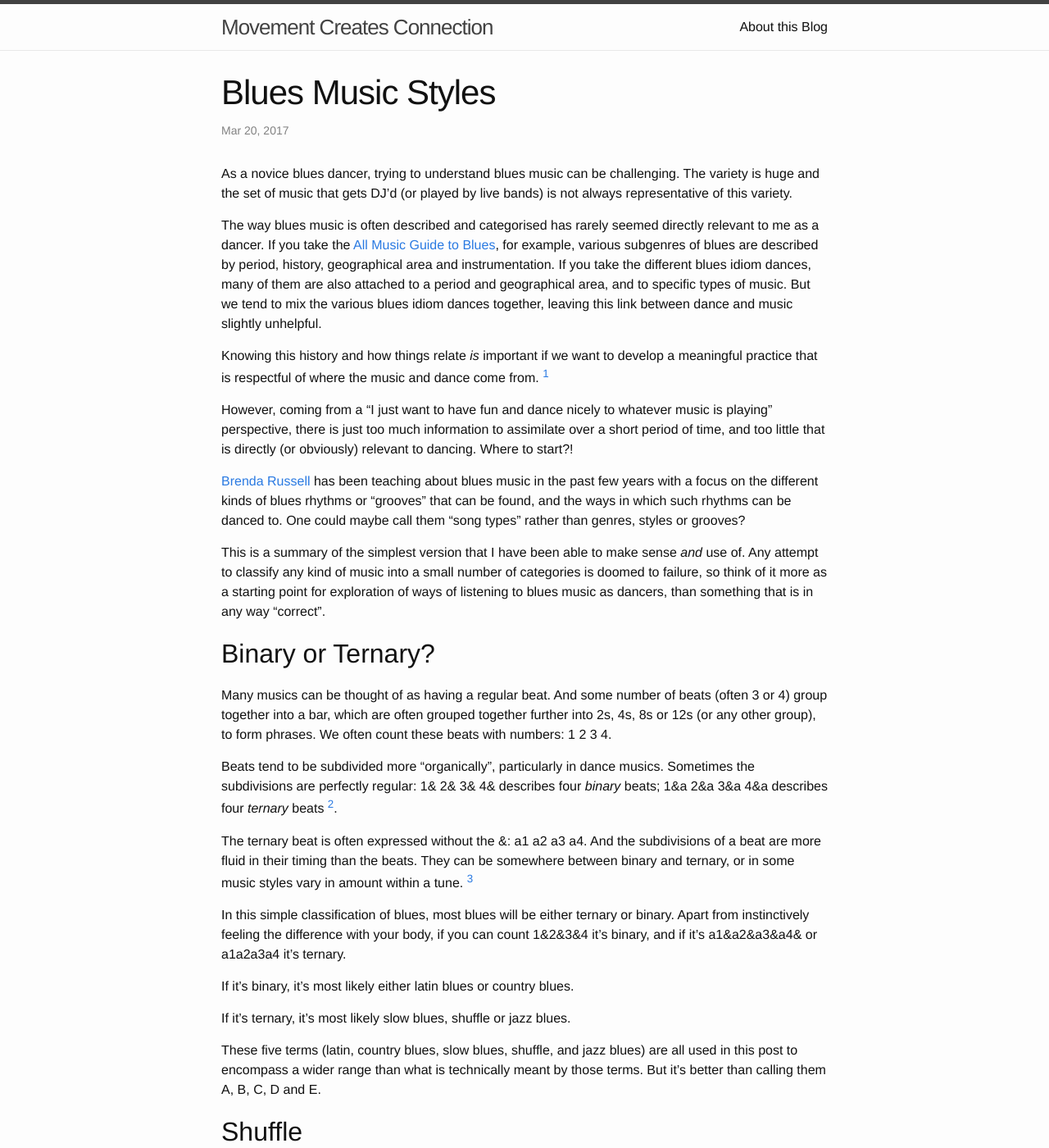
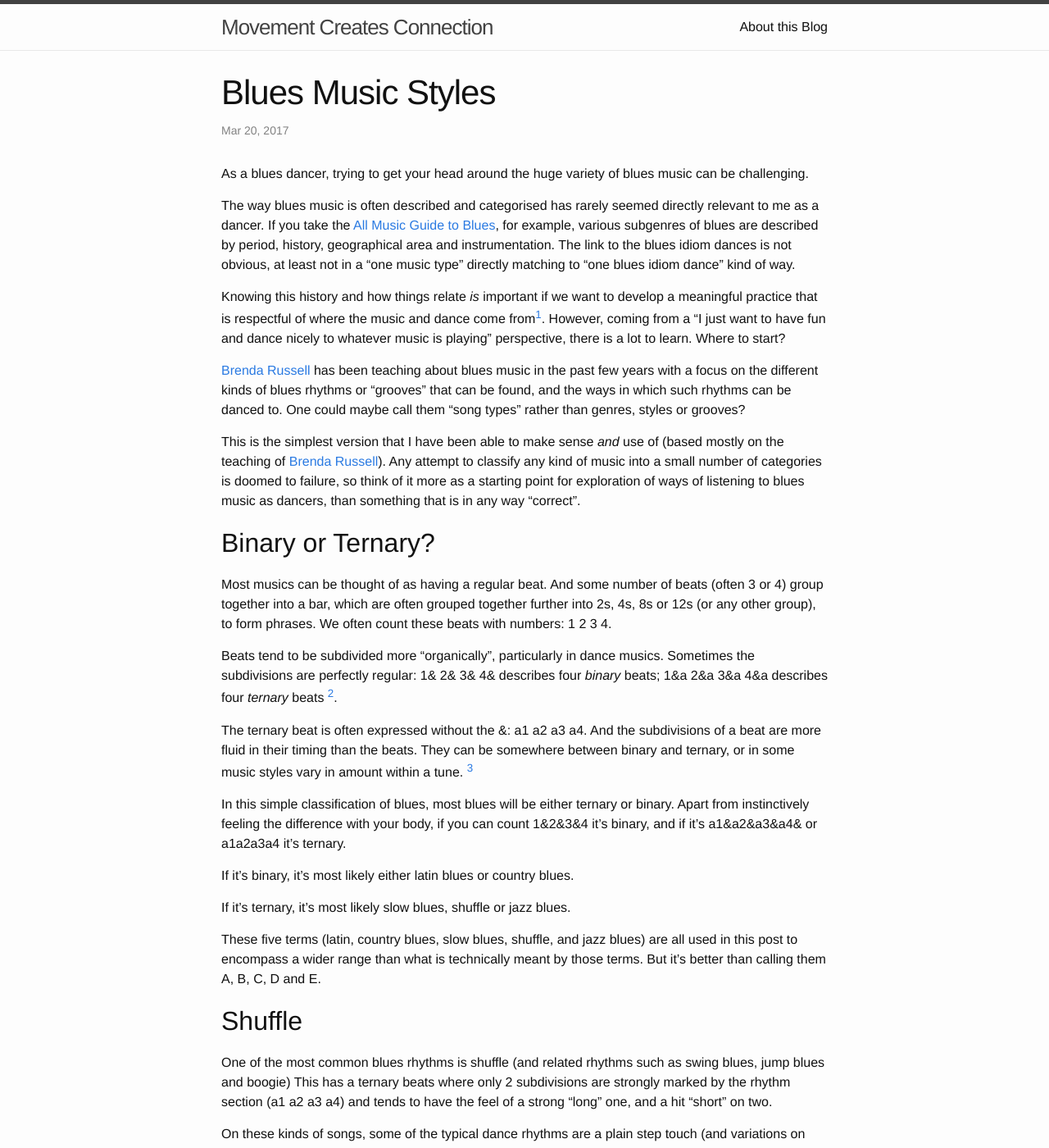
Before and after one commit to gregdyke/gregdyke.github.io, a Jekyll site: the page built from _posts/2017-03-20-blues-music-styles.md, in a window 1280 px wide and 1400 px high. Shown: the whole window at 82% size. Built offline with Jekyll 4.4.1, drawn with Linux system fonts in a browser that asks for light colours; nearby versions of some CDN libraries.

Commit message:
make intro a bit less pompous

```diff
--- a/_posts/2017-03-20-blues-music-styles.md
+++ b/_posts/2017-03-20-blues-music-styles.md
@@ -5,21 +5,19 @@ title: Blues Music Styles
 tags: dance, blues, english
 ---
 
-As a novice blues dancer, trying to understand blues music can be challenging. The variety is huge and the set of music that gets DJ'd (or played by live bands) is not always representative of this variety.
+As a blues dancer, trying to get your head around the huge variety of blues music can be challenging.
 
-The way blues music is often described and categorised has rarely seemed directly relevant to me as a dancer. If you take the [All Music Guide to Blues](http://www.allmusic.com/genre/blues-ma0000002467), for example, various subgenres of blues are described by period, history, geographical area and instrumentation. If you take the different blues idiom dances, many of them are also attached to a period and geographical area, and to specific types of music. But we tend to mix the various blues idiom dances together, leaving this link between dance and music slightly unhelpful.
+The way blues music is often described and categorised has rarely seemed directly relevant to me as a dancer. If you take the [All Music Guide to Blues](http://www.allmusic.com/genre/blues-ma0000002467), for example, various subgenres of blues are described by period, history, geographical area and instrumentation. The link to the blues idiom dances is not obvious, at least not in a "one music type" directly matching to "one blues idiom dance" kind of way.
 
-Knowing this history and how things relate *is* important if we want to develop a meaningful practice that is respectful of where the music and dance come from. [^1]
-
-However, coming from a "I just want to have fun and dance nicely to whatever music is playing" perspective, there is just too much information to assimilate over a short period of time, and too little that is directly (or obviously) relevant to dancing. Where to start?!
+Knowing this history and how things relate *is* important if we want to develop a meaningful practice that is respectful of where the music and dance come from[^1]. However, coming from a "I just want to have fun and dance nicely to whatever music is playing" perspective, there is a lot to learn. Where to start?
 
 [Brenda Russell](http://www.dancemode.com/) has been teaching about blues music in the past few years with a focus on the different kinds of blues rhythms or "grooves" that can be found, and the ways in which such rhythms can be danced to. One could maybe call them "song types" rather than genres, styles or grooves?
 
-This is a summary of the simplest version that I have been able to make sense *and* use of. Any attempt to classify any kind of music into a small number of categories is doomed to failure, so think of it more as a starting point for exploration of ways of listening to blues music as dancers, than something that is in any way "correct".
+This is the simplest version that I have been able to make sense *and* use of (based mostly on the teaching of [Brenda Russell](http://www.dancemode.com/)). Any attempt to classify any kind of music into a small number of categories is doomed to failure, so think of it more as a starting point for exploration of ways of listening to blues music as dancers, than something that is in any way "correct".
 
 ## Binary or Ternary?
 
-Many musics can be thought of as having a regular beat. And some number of beats (often 3 or 4) group together into a bar, which are often grouped together further into 2s, 4s, 8s or 12s (or any other group), to form phrases. We often count these beats with numbers: 1 2 3 4.
+Most musics can be thought of as having a regular beat. And some number of beats (often 3 or 4) group together into a bar, which are often grouped together further into 2s, 4s, 8s or 12s (or any other group), to form phrases. We often count these beats with numbers: 1 2 3 4.
 
 <div class="loopy">
   <span class="sample" data-title="Four equal beats" data-pattern="1111" data-src="/media/blues-music-styles/4count.wav"></span>
@@ -148,6 +146,8 @@ I was listening to a set at a blues dance while thinking about writing this post
 
 Ultimately, it is only a simple beginning to understanding more deeply where blues music comes from and how it makes us dance.
 
+----
+
 [^1]: Why is knowing about the history of blues music and dancing important? That's a question for another day. For now, let's just assume it *is* important, but we are deliberately ignoring most of this history in this post.
 
 [^2]: Deciding which regularly occurring pulse is **the** beat is not always unambiguous. Four binary beats could also be argued to be 8 beats, grouped in pairs (1-2 3-4 5-6 7-8), and four ternary beats could also be argued to be 12 beats, grouped in threes (1-2-3 4-5-6 7-8-9 10-11-12). Especially in the context of this post, it's just semantics.
```
